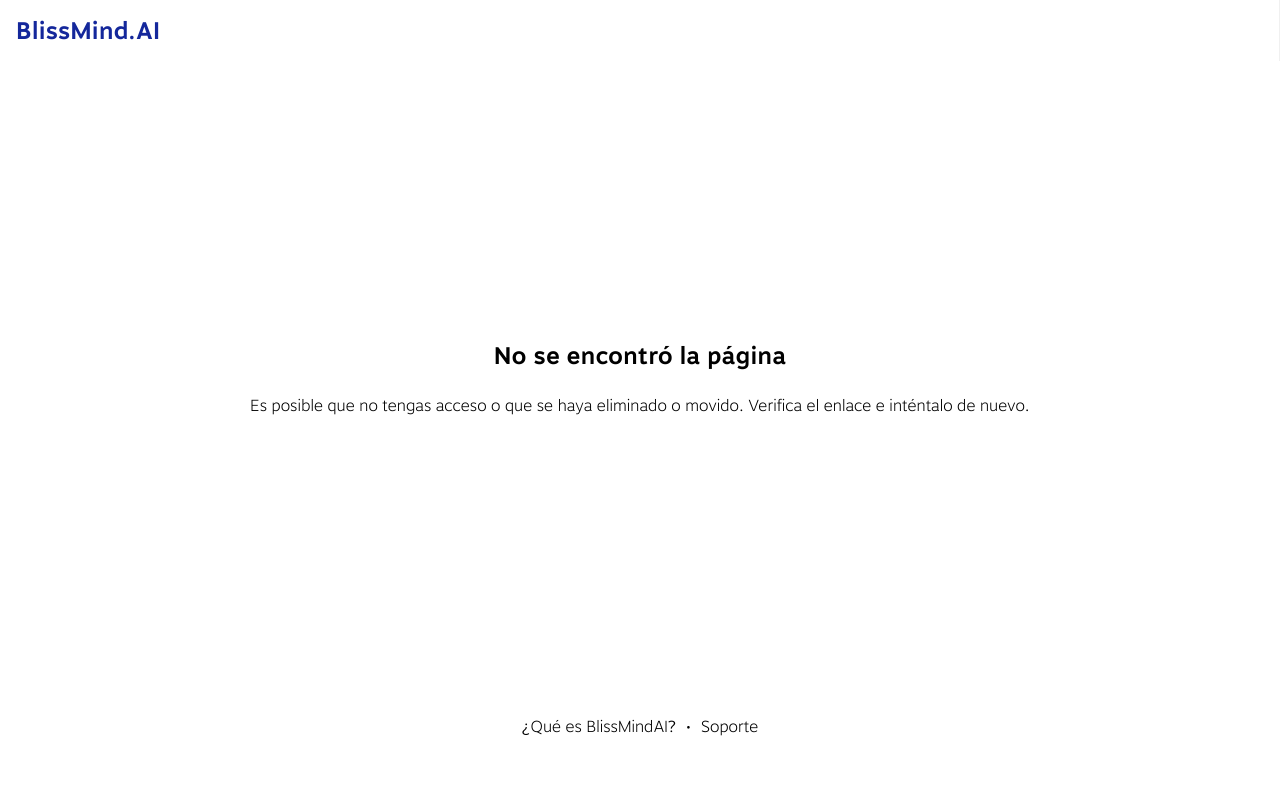
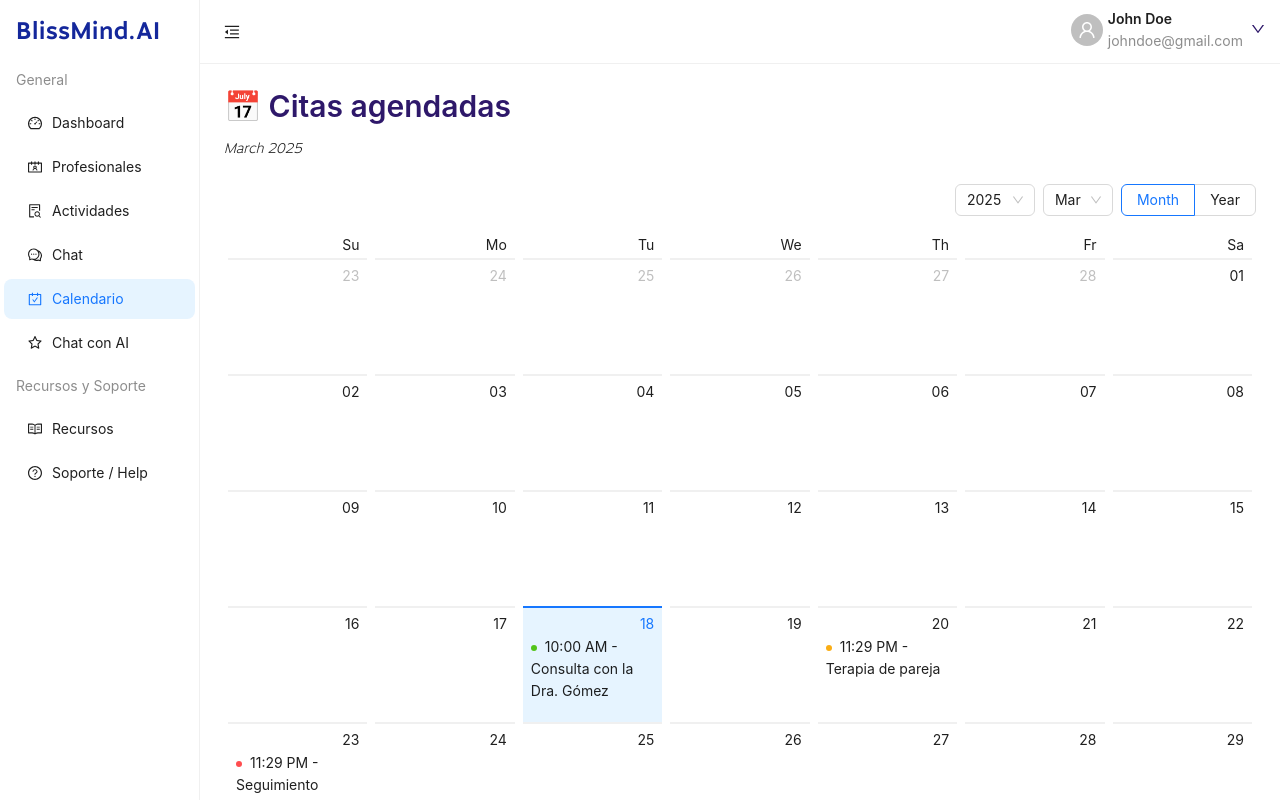
Before and after one commit to wagnermorillo/BlissMind.AI, a React (Vite) app in the folder FrontendBlissMind/: page /calendar in a window 1280 px wide. Built offline with nearby package versions, Linux system fonts and the light colour scheme; no server answers.

Commit message:
feat: add calendar

```diff
--- a/FrontendBlissMind/src/components/Header/styles.css
+++ b/FrontendBlissMind/src/components/Header/styles.css
@@ -57,12 +57,6 @@
     cursor: pointer;
   }
 
-  .menu {
-    font-size: 1.5rem;
-    font-weight: 600;
-    text-align: center;
-  }
-
   .nav-span {
     cursor: pointer;
     transition: all 0.3s ease-in-out;
--- a/FrontendBlissMind/src/layouts/DefaultLayoutPatient.jsx
+++ b/FrontendBlissMind/src/layouts/DefaultLayoutPatient.jsx
@@ -194,7 +194,7 @@ const DefaultLayoutPatient = ({ children }) => {
           mode="inline"
           selectedKeys={[selectedKey]}
           items={items}
-          style={{ height: "100%", fontWeight: 600 }}
+          style={{ height: "100%", fontWeight: 400, color: "#2e186a" }}
           className="menu"
           onClick={handleMenuClick}
         />
--- /dev/null
+++ b/FrontendBlissMind/src/pages/calendar/Calendar.jsx
@@ -0,0 +1,40 @@
+import React from "react";
+import { Badge, Calendar } from "antd";
+import dayjs from "dayjs";
+import styles from "./calendar-component.module.css";
+
+const CalendarComponent = ({ citas, onPanelChange }) => {
+  const getListData = (value) => {
+    return citas
+      .filter((cita) => dayjs(cita.fecha).isSame(value, "day"))
+      .map((cita) => {
+        const hora = dayjs(cita.fecha).format("h:mm A");
+        return {
+          type: cita.tipo || "success",
+          content: `${hora} - ${cita.titulo}`,
+        };
+      });
+  };
+
+  const dateCellRender = (value) => {
+    const listData = getListData(value);
+    return (
+      <ul className={styles.events}>
+        {listData.map((item, index) => (
+          <li key={index}>
+            <Badge status={item.type} text={item.content} />
+          </li>
+        ))}
+      </ul>
+    );
+  };
+
+  const cellRender = (current, info) => {
+    if (info.type === "date") return dateCellRender(current);
+    return info.originNode;
+  };
+
+  return <Calendar cellRender={cellRender} onPanelChange={onPanelChange} />;
+};
+
+export default CalendarComponent;
--- /dev/null
+++ b/FrontendBlissMind/src/pages/calendar/CalendarPage.jsx
@@ -0,0 +1,57 @@
+import React, { useState } from "react";
+import CalendarComponent from "./Calendar";
+import DefaultLayoutPatient from "../../layouts/DefaultLayoutPatient";
+import { Typography } from "antd";
+import dayjs from "dayjs";
+
+const { Title } = Typography;
+
+const mockCitas = [
+  {
+    id: 1,
+    titulo: "Consulta con la Dra. Gómez",
+    fecha: dayjs().hour(10).minute(0).toISOString(),
+    tipo: "success",
+  },
+  {
+    id: 2,
+    titulo: "Terapia de pareja",
+    fecha: dayjs().add(2, "day").toISOString(),
+    tipo: "warning",
+  },
+  {
+    id: 3,
+    titulo: "Seguimiento clínico",
+    fecha: dayjs().add(5, "day").toISOString(),
+    tipo: "error",
+  },
+  {
+    id: 4,
+    titulo: "Consulta de seguimiento con la Dra. Gómez",
+    fecha: "2025-05-25T11:00:00",
+    tipo: "warning",
+  },
+];
+
+const CalendarPage = () => {
+  const [fechaActual, setFechaActual] = useState(dayjs());
+  return (
+    <DefaultLayoutPatient>
+      <div style={{ padding: "0px 24px" }}>
+        <Title level={2} style={{ color: "#2e186a" }}>
+          {" "}
+          📅 Citas agendadas
+        </Title>
+        <p style={{ marginBottom: "1rem", fontStyle: "italic" }}>
+          {fechaActual.format("MMMM YYYY")}
+        </p>
+        <CalendarComponent
+          citas={mockCitas}
+          onPanelChange={(value) => setFechaActual(value)}
+        />
+      </div>
+    </DefaultLayoutPatient>
+  );
+};
+
+export default CalendarPage;
--- /dev/null
+++ b/FrontendBlissMind/src/pages/calendar/calendar-component.module.css
@@ -0,0 +1,12 @@
+.events {
+  margin: 0;
+  padding: 0;
+  list-style: none;
+}
+
+.events :global(.ant-badge-status) {
+  width: 100%;
+  overflow: hidden;
+  font-size: 12px;
+  text-overflow: ellipsis;
+}
--- a/FrontendBlissMind/src/pages/chat-ai/ChatAi.jsx
+++ b/FrontendBlissMind/src/pages/chat-ai/ChatAi.jsx
@@ -58,7 +58,7 @@ export default function ChatAi() {
               >
                 {msg.from === "bot" && (
                   <img
-                    src="/../../../public/img/blmai-chatai.png"
+                    src="/img/blmai-chatai.png"
                     alt="AI Mascota"
                     className={styles.botAvatar}
                     loading="lazy"
--- a/FrontendBlissMind/src/pages/dashboard/styles.css
+++ b/FrontendBlissMind/src/pages/dashboard/styles.css
@@ -59,7 +59,7 @@ span{
 }
 
 li span{
-    font-weight: 500;
+    font-weight: "normal";
     color: #2e186a !important;
 }
 
--- a/FrontendBlissMind/src/pages/resources-support/SupportBaseLayout.jsx
+++ b/FrontendBlissMind/src/pages/resources-support/SupportBaseLayout.jsx
@@ -6,9 +6,7 @@ const Footer = lazy(() => import("../../components/Footer"));
 const SupportBaseLayout = ({ children }) => {
   return (
     <>
-      <div style={{ display: "flex", alignContent: "center" }}>
-        <Header />
-      </div>
+      <Header />
       {children}
 
       <Footer />
--- a/FrontendBlissMind/src/router/router.jsx
+++ b/FrontendBlissMind/src/router/router.jsx
@@ -20,6 +20,7 @@ const Support = lazy(() => import("../pages/resources-support/Support.jsx"));
 const SupportCategoryPage = lazy(() => import("../pages/resources-support/SupportCategoryPage.jsx"));
 const SearchSupportResults = lazy(() => import("../pages/resources-support/SearchSupportResults.jsx"));
 const NotFoundPage = lazy(() => import("../pages/not-found/NotFoundPage.jsx"));
+const CalendarPage = lazy(() => import("../pages/calendar/CalendarPage.jsx"));
 
 function AppRouter() {
   return (
@@ -41,6 +42,7 @@ function AppRouter() {
         <Route path="/support" element={<Support/>} />
         <Route path="/support/:category" element={<SupportCategoryPage />} />
         <Route path="/support/results" element={<SearchSupportResults />} />
+        <Route path="/calendar" element={<CalendarPage/>} />
 
         <Route path="*" element={<NotFoundPage />} />
       </Routes>
--- /dev/null
+++ b/package.json
@@ -0,0 +1,5 @@
+{
+  "dependencies": {
+    "dayjs": "^1.11.13"
+  }
+}
```
Also changed, not shown: 1 other file (tests, documents, lock files or other folders).
